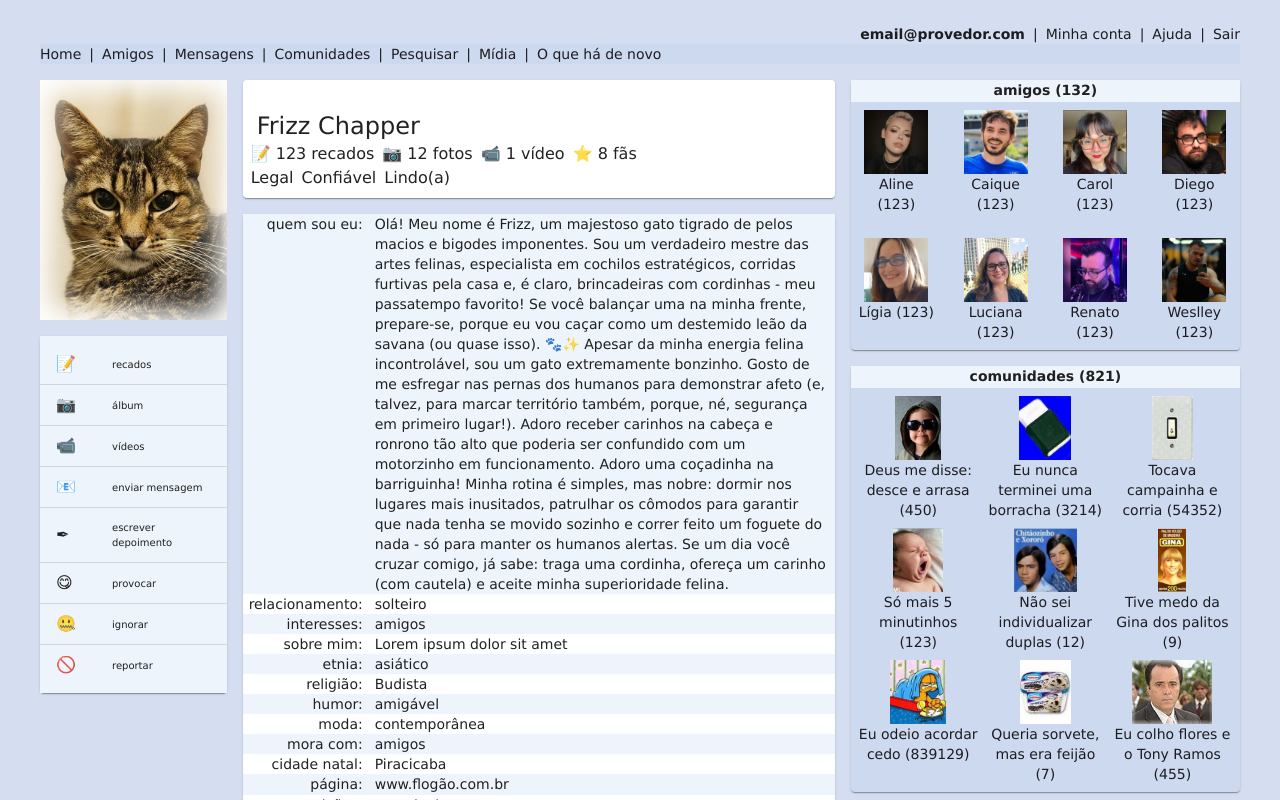
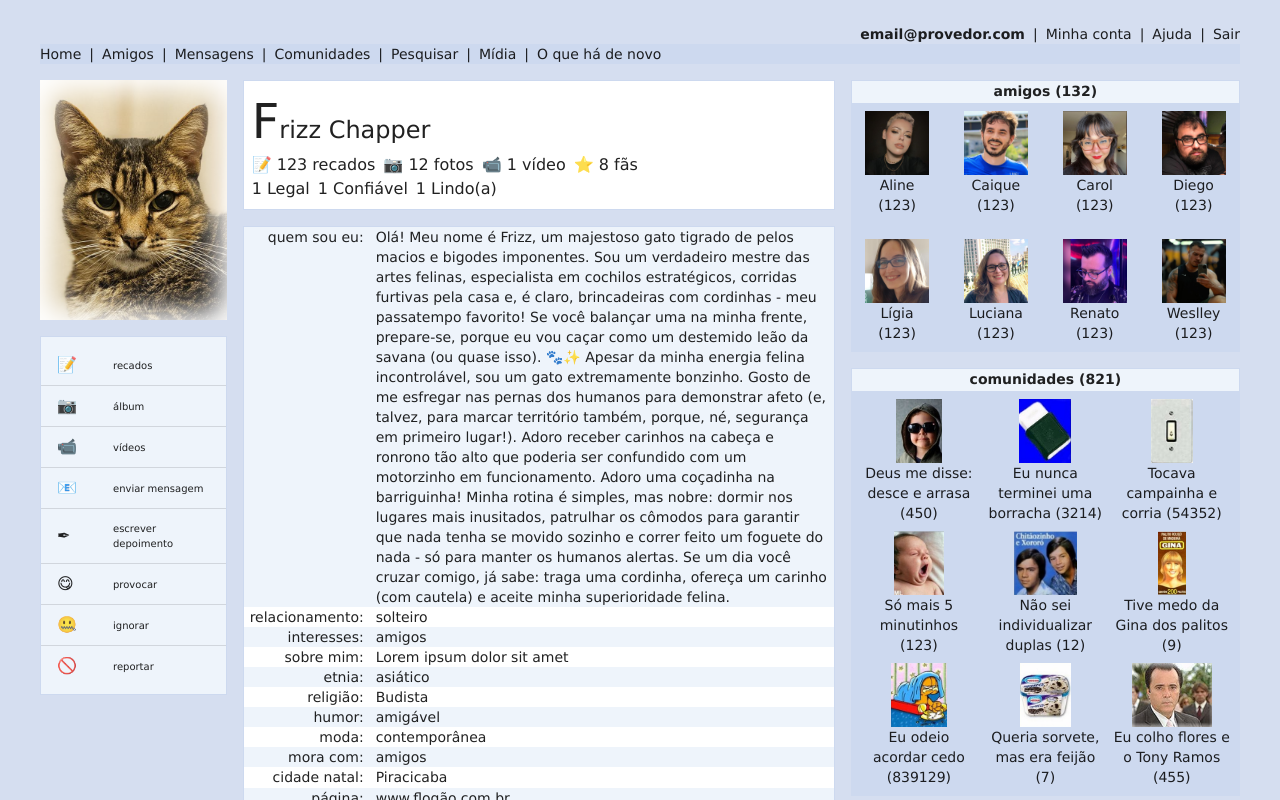
Before and after one commit to caiqueth/yorgut, a React (Create React App) app in the folder frontend/: page / in a window 1280 px wide. Shown: the top 800 px of the page. Built offline with nearby package versions, Linux system fonts and the light colour scheme.

Commit message:
more styling

```diff
--- a/frontend/src/pages/Profile/ProfileHeader/index.tsx
+++ b/frontend/src/pages/Profile/ProfileHeader/index.tsx
@@ -1,22 +1,37 @@
 import { Box, Paper, Stack, Typography } from "@mui/material";
 
 export const ProfileHeader = () => {
+  const user = {
+    name: "Frizz Chapper",
+    statistics: {
+      scraps: 123,
+      photos: 12,
+      videos: 1,
+      fans: 8,
+      trustworthy: 1,
+      cool: 1,
+      beautiful: 1,
+    },
+  };
+
   return (
     <Box>
       <Paper sx={{ backgroundColor: "white", p: 1 }}>
-        <Stack direction={"row"} sx={{ width: "100%", padding: "22px 0 0 6px" }}>
-          <Typography variant={"h5"}>Frizz Chapper</Typography>
+        <Stack direction={"row"} sx={{ width: "100%", padding: 0 }} alignItems={"end"}>
+          <Typography variant={"h5"} sx={{ "&::first-letter": { fontSize: "200%" } }}>
+            {user.name}
+          </Typography>
         </Stack>
         <Stack direction={"row"} gap={1}>
-          <Typography>📝 123 recados</Typography>
-          <Typography>📷 12 fotos</Typography>
-          <Typography>📹 1 vídeo</Typography>
-          <Typography>⭐ 8 fãs</Typography>
+          <Typography>📝 {user.statistics.scraps} recados</Typography>
+          <Typography>📷 {user.statistics.photos} fotos</Typography>
+          <Typography>📹 {user.statistics.videos} vídeo</Typography>
+          <Typography>⭐ {user.statistics.fans} fãs</Typography>
         </Stack>
         <Stack direction={"row"} gap={1}>
-          <Typography>Legal</Typography>
-          <Typography>Confiável</Typography>
-          <Typography>Lindo(a)</Typography>
+          <Typography>{user.statistics.cool} Legal</Typography>
+          <Typography>{user.statistics.trustworthy} Confiável</Typography>
+          <Typography>{user.statistics.beautiful} Lindo(a)</Typography>
         </Stack>
       </Paper>
     </Box>
--- a/frontend/src/theme.ts
+++ b/frontend/src/theme.ts
@@ -30,4 +30,15 @@ export const theme: ThemeOptions = {
   typography: {
     fontFamily: "Verdana",
   },
+  components: {
+    MuiPaper: {
+      styleOverrides: {
+        root: {
+          border: `1px solid ${darkBlue}`,
+          boxShadow: "none",
+          borderRadius: 0,
+        },
+      },
+    },
+  },
 };
```
